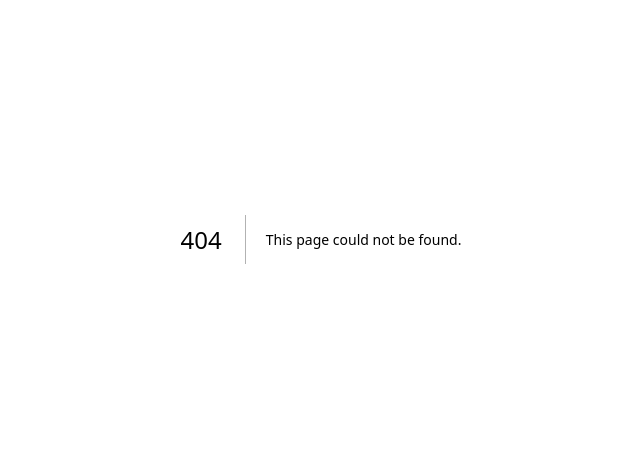
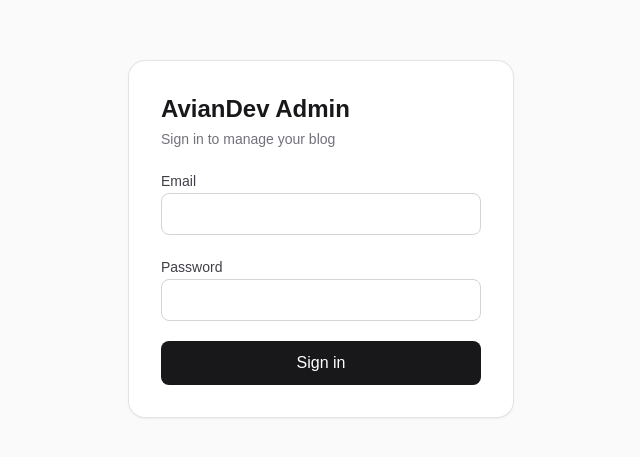
Before and after one commit to AvianDev1725/aviandev-api, a Next.js app in the folder apps/admin/: page /login in a window 1280 px wide. Before the commit this address had no page. Shown: the part 161-618 px from the top of the page, without its empty margins (319-959 px from the left). Built offline with nearby package versions, Linux system fonts and the light colour scheme.

Commit message:
Add admin login page UI

```diff
--- /dev/null
+++ b/apps/admin/app/login/page.tsx
@@ -0,0 +1,74 @@
+'use client';
+
+import { useState } from 'react';
+
+export default function LoginPage() {
+  const [email, setEmail] = useState('');
+  const [password, setPassword] = useState('');
+  const [error, setError] = useState('');
+
+  function handleSubmit(e: React.FormEvent<HTMLFormElement>) {
+    e.preventDefault();
+    if (!email || !password) {
+      setError('Enter your email and password');
+      return;
+    }
+    setError('');
+    alert(`Login will be connected in Phase 5 (${email})`);
+  }
+
+  return (
+    <main className="flex min-h-screen items-center justify-center bg-zinc-50 px-4">
+      <form
+        onSubmit={handleSubmit}
+        className="w-full max-w-sm space-y-5 rounded-2xl bg-white p-8 shadow-sm ring-1 ring-zinc-200"
+      >
+        <div>
+          <h1 className="text-2xl font-semibold text-zinc-900">AvianDev Admin</h1>
+          <p className="mt-1 text-sm text-zinc-500">Sign in to manage your blog</p>
+        </div>
+
+        <div className="space-y-1">
+          <label htmlFor="email" className="text-sm font-medium text-zinc-700">
+            Email
+          </label>
+          <input
+            id="email"
+            type="email"
+            autoComplete="email"
+            value={email}
+            onChange={(e) => setEmail(e.target.value)}
+            className="w-full rounded-lg border border-zinc-300 px-3 py-2 text-zinc-900 outline-none focus:border-zinc-900 focus:ring-1 focus:ring-zinc-900"
+          />
+        </div>
+
+        <div className="space-y-1">
+          <label htmlFor="password" className="text-sm font-medium text-zinc-700">
+            Password
+          </label>
+          <input
+            id="password"
+            type="password"
+            autoComplete="current-password"
+            value={password}
+            onChange={(e) => setPassword(e.target.value)}
+            className="w-full rounded-lg border border-zinc-300 px-3 py-2 text-zinc-900 outline-none focus:border-zinc-900 focus:ring-1 focus:ring-zinc-900"
+          />
+        </div>
+
+        {error && (
+          <p role="alert" className="text-sm text-red-600">
+            {error}
+          </p>
+        )}
+
+        <button
+          type="submit"
+          className="w-full rounded-lg bg-zinc-900 py-2.5 font-medium text-white hover:bg-zinc-700"
+        >
+          Sign in
+        </button>
+      </form>
+    </main>
+  );
+}
```
